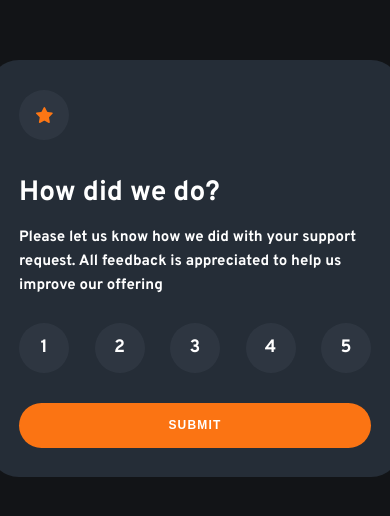
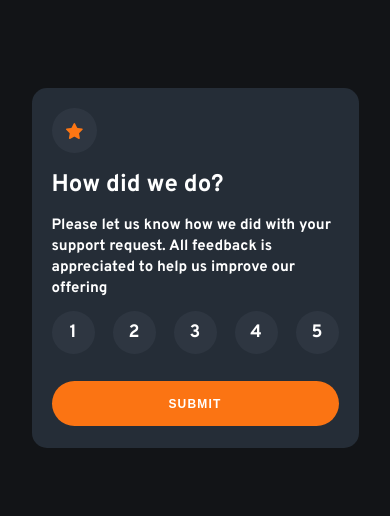
Before and after one commit to hitmorecode/interactive_rating_component_main, a plain HTML site: page index.html in a window 390 px wide. Shown: the part 154-670 px from the top of the page. Drawn offline with Linux system fonts and the light colour scheme.

Commit message:
Update style.css

```diff
--- a/css/style.css
+++ b/css/style.css
@@ -143,6 +143,45 @@ h2 {
   margin-inline: auto;
 }
 
+@media only screen and (max-width: 412px) {
+  .card {
+    width: 327px;
+    height: 360px;
+    padding: 20px;
+    border-radius: 15px;
+  }
+
+  .star {
+    margin-bottom: 17px;
+    width: 45px;
+    height: 45px;
+  }
+
+  li {
+    width: 43px;
+    height: 43px;
+    margin-bottom: 27px;
+  }
+
+  h1 {
+    margin-bottom: 15px;
+    font-size: 2.4rem;
+  }
+
+  p {
+    line-height: 2.1rem;
+    margin-bottom: 12px;
+  }
+
+  button {
+    width: 287px;
+    height: 45px;
+  }
+
+  .rate-msg {
+    margin-top: 20px;
+  }
+}
 
 /*
 for (var i = 0; i < btns.length; i++) {
```
